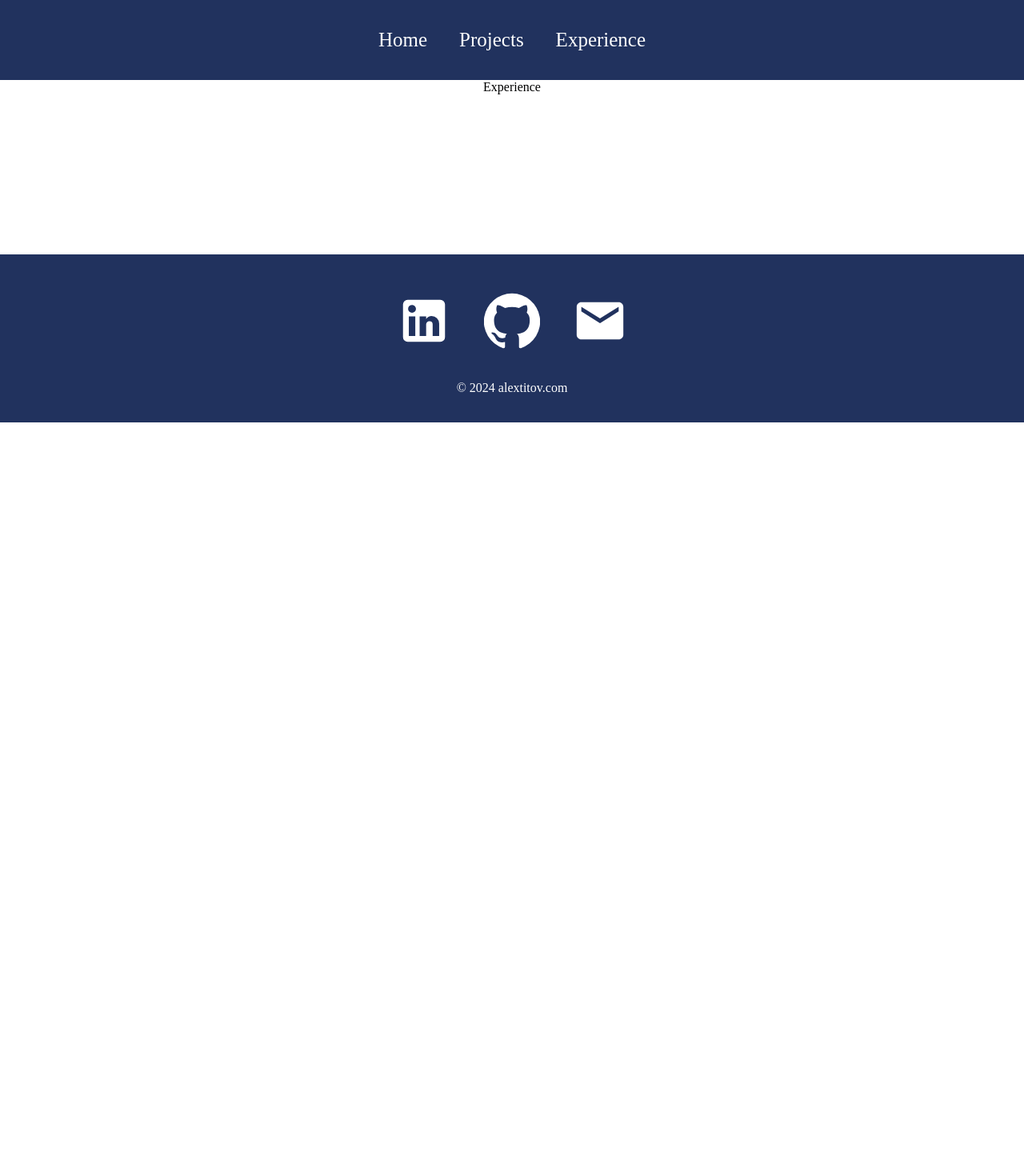
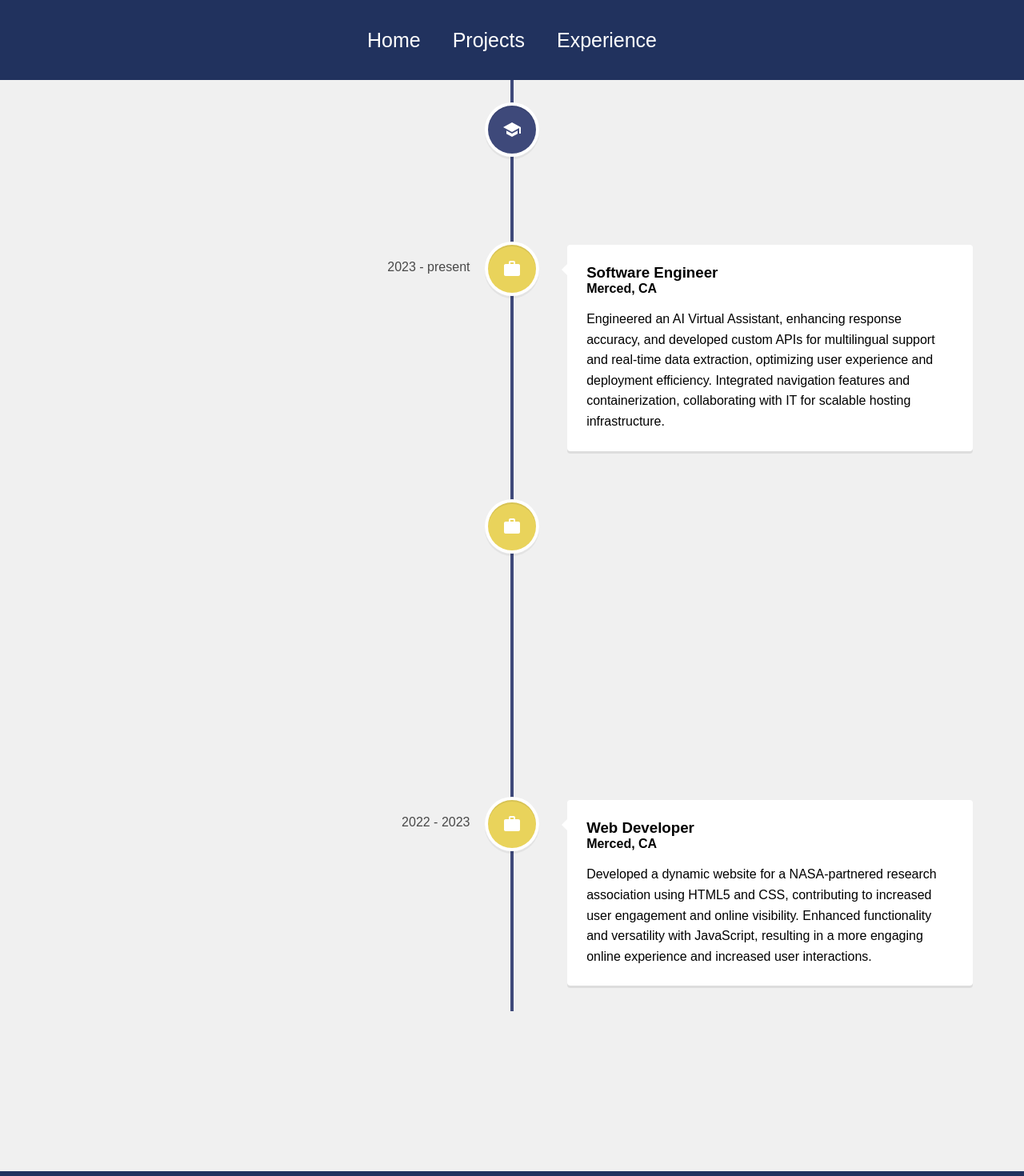
Before and after one commit to alextitov19/personal-website, a React (Create React App) app: page /experience in a window 1280 px wide. Shown: the top 1470 px of the page at 80% size. Before the commit the page ends 800 px from the top, so only its background shows below. Built offline with nearby package versions, Linux system fonts and the light colour scheme.

Commit message:
experience

```diff
--- a/src/App.css
+++ b/src/App.css
@@ -1,5 +1,10 @@
 .App {
-  text-align: center;
+  width: 100%;
+  height: auto;
+  display: flex;
+  flex-direction: column;
+  font-family: Arial, Helvetica, sans-serif;
+  background-color: #f0f0f0;
 }
 
 body {
--- a/src/pages/Experience.js
+++ b/src/pages/Experience.js
@@ -1,7 +1,88 @@
 import React from "react";
+import {
+  VerticalTimeline,
+  VerticalTimelineElement,
+} from "react-vertical-timeline-component";
+import "react-vertical-timeline-component/style.min.css";
+import SchoolIcon from "@material-ui/icons/School";
+import WorkIcon from "@material-ui/icons/Work";
 
 function Experience() {
-  return <div>Experience</div>;
+  return (
+    <div className="experience">
+      <VerticalTimeline lineColor="#3e497a">
+        <VerticalTimelineElement
+          className="vertical-timeline-element--education"
+          date="2022 - 2026"
+          iconStyle={{ background: "#3e497a", color: "#fff" }}
+          icon={<SchoolIcon />}
+        >
+          <h3 className="vertical-timeline-element-title">
+            Bachelor of Science Degree in Computer Science and Engineering
+          </h3>
+          <h4 className="vertical-timeline-element-subtitle">
+            University of California, Merced, CA
+          </h4>
+        </VerticalTimelineElement>
+        <VerticalTimelineElement
+          className="vertical-timeline-element--education"
+          date="2023 - present"
+          iconStyle={{ background: "#e9d35b", color: "#fff" }}
+          icon={<WorkIcon />}
+        >
+          <h3 className="vertical-timeline-element-title">Software Engineer</h3>
+          <h4 className="vertical-timeline-element-subtitle">Merced, CA</h4>
+          <p>
+            Engineered an AI Virtual Assistant, enhancing response accuracy, and
+            developed custom APIs for multilingual support and real-time data
+            extraction, optimizing user experience and deployment efficiency.
+            Integrated navigation features and containerization, collaborating
+            with IT for scalable hosting infrastructure.
+          </p>
+        </VerticalTimelineElement>
+
+        <VerticalTimelineElement
+          className="vertical-timeline-element--education"
+          date="2021 - 2024"
+          iconStyle={{ background: "#e9d35b", color: "#fff" }}
+          icon={<WorkIcon />}
+        >
+          <h3 className="vertical-timeline-element-title">
+            Software Engineer | Co-Founder
+          </h3>
+          <h4 className="vertical-timeline-element-subtitle">
+            SocialTech Labs, Inc.
+          </h4>
+          <p>
+            Co-Founded and led development at BestFriendsNetwork, a non-profit
+            mental health app, achieving significant user growth. Engineered an
+            intuitive iOS client interface, resulting in increased user
+            engagement and satisfaction. Developed a high-performance
+            Golang-based REST API server, integrating DynamoDB and Redis for
+            enhanced data persistence and responsiveness. Orchestrated
+            deployment on AWS Kubernetes for improved scalability and system
+            reliability.
+          </p>
+        </VerticalTimelineElement>
+        <VerticalTimelineElement
+          className="vertical-timeline-element--education"
+          date="2022 - 2023"
+          iconStyle={{ background: "#e9d35b", color: "#fff" }}
+          icon={<WorkIcon />}
+        >
+          <h3 className="vertical-timeline-element-title">Web Developer</h3>
+          <h4 className="vertical-timeline-element-subtitle">Merced, CA</h4>
+          <p>
+            Developed a dynamic website for a NASA-partnered research
+            association using HTML5 and CSS, contributing to increased user
+            engagement and online visibility. Enhanced functionality and
+            versatility with JavaScript, resulting in a more engaging online
+            experience and increased user interactions.
+          </p>
+        </VerticalTimelineElement>
+      </VerticalTimeline>
+    </div>
+  );
 }
 
 export default Experience;
```
